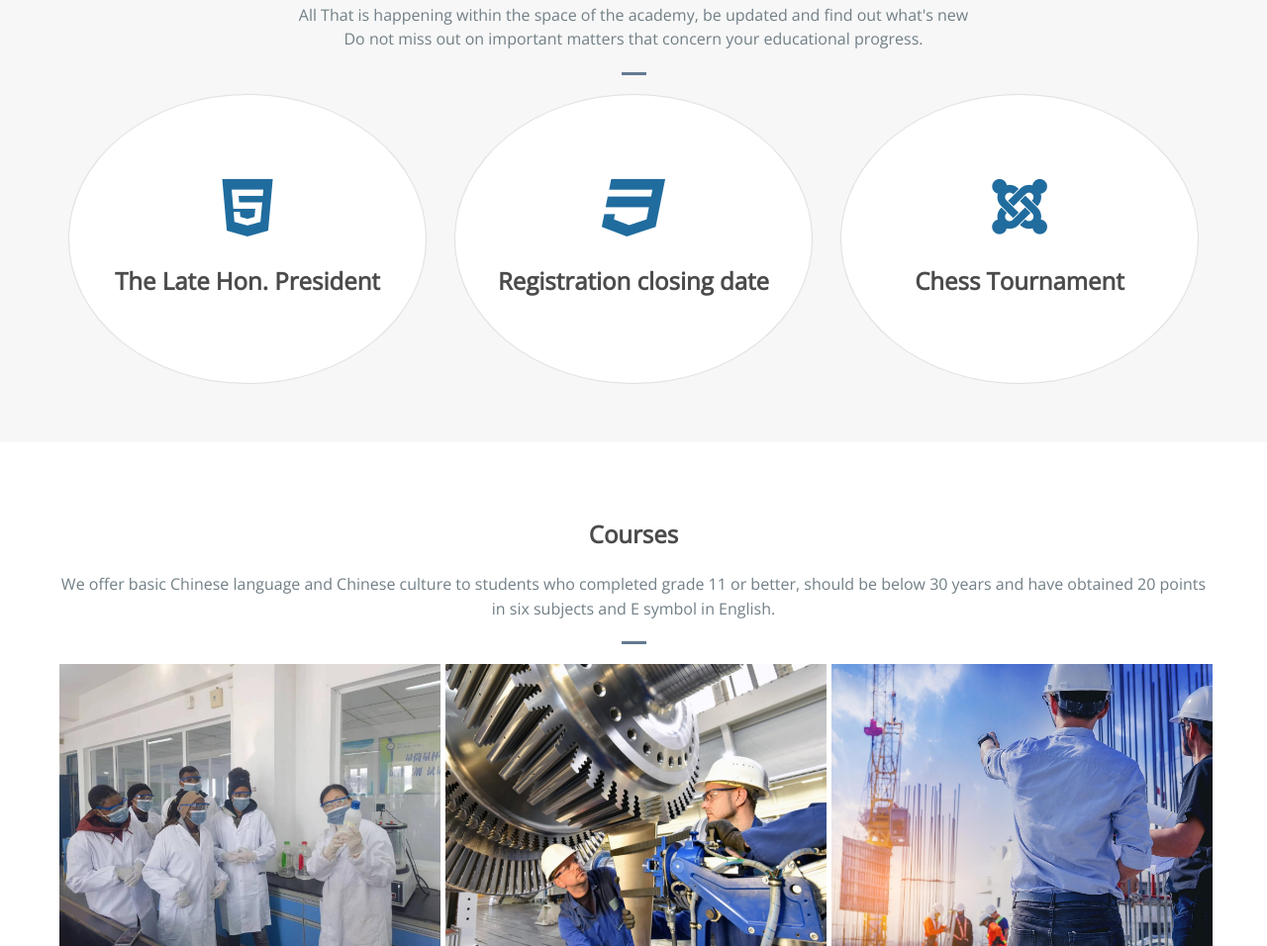
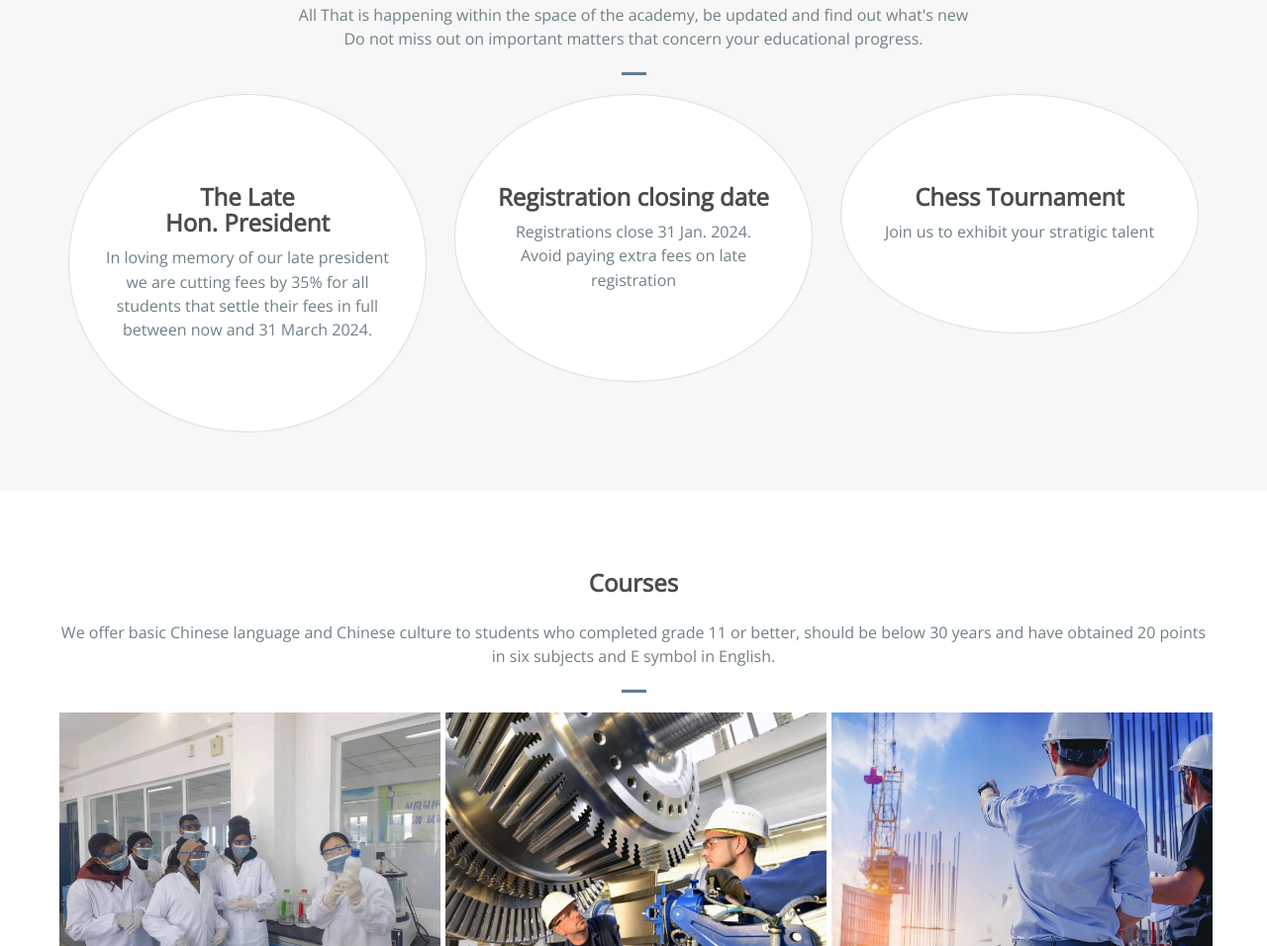
Before and after one commit to Lucas-Erkana/LanshanChineseAcademy, a plain HTML site: page index.html in a window 1280 px wide. Shown: the part 1033-1989 px from the top of the page at 99% size. Drawn offline with nearby package versions, Linux system fonts and the light colour scheme; a web font is replaced by a local one.

Commit message:
Copy writing

```diff
--- a/index.html
+++ b/index.html
@@ -262,31 +262,34 @@
         </div>
         <div class="col-md-4 col-sm-6">
           <div class="service-box text-center">
-            <div class="icon-box">
+            <!--<div class="icon-box">
               <i class="fa fa-html5 color-green"></i>
-            </div>
+            </div>-->
             <div class="icon-text">
-              <h4 class="ser-text">The Late Hon. President</h4>
+              <h4 class="ser-text">The Late <br>Hon. President</h4>
+              <p>In loving memory of our late president we are cutting fees by 35% for all students that settle their fees in full between now and 31 March 2024.</p>
             </div>
           </div>
         </div>
         <div class="col-md-4 col-sm-6">
           <div class="service-box text-center">
-            <div class="icon-box">
+            <!--<div class="icon-box">
               <i class="fa fa-css3 color-green"></i>
-            </div>
+            </div>-->
             <div class="icon-text">
               <h4 class="ser-text">Registration closing date</h4>
+              <p>Registrations close 31 Jan. 2024. <br>Avoid paying extra fees on late registration</p>
             </div>
           </div>
         </div>
         <div class="col-md-4 col-sm-6">
           <div class="service-box text-center">
-            <div class="icon-box">
+            <!--<div class="icon-box">
               <i class="fa fa-joomla color-green"></i>
-            </div>
+            </div>-->
             <div class="icon-text">
               <h4 class="ser-text">Chess Tournament</h4>
+              <p>Join us to exhibit your stratigic talent</p>
             </div>
           </div>
         </div>
```
